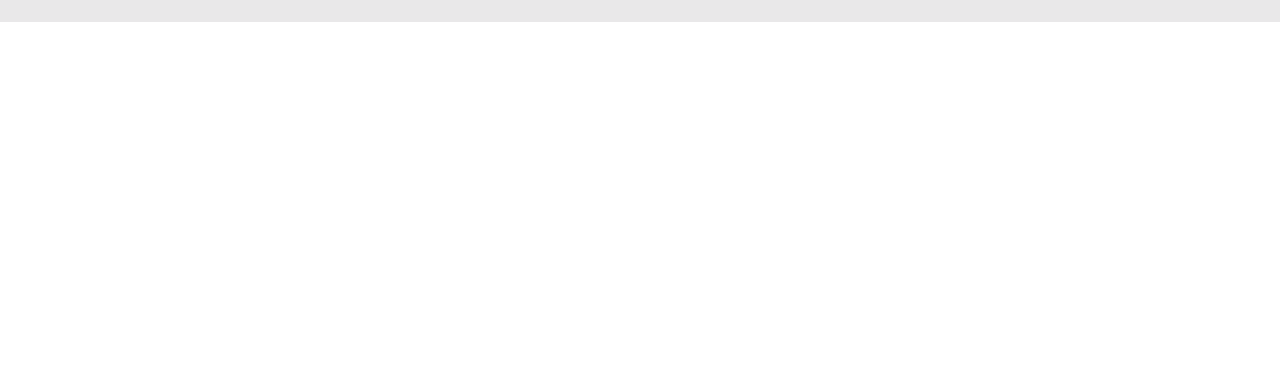
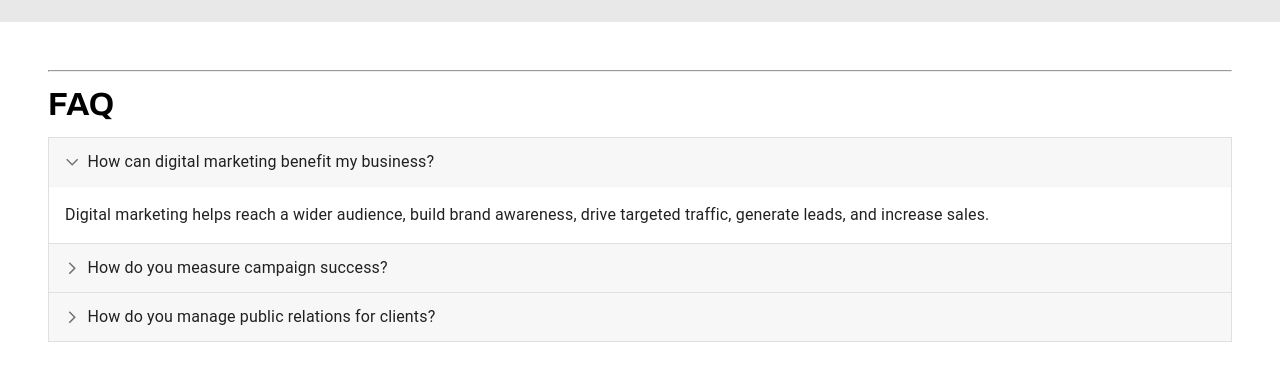
Before and after one commit to Aniket-Patel-swg/stories_arabia_latest, a Next.js app: page / in a window 1280 px wide. Shown: the part 6012-6392 px from the top of the page. Before the commit the page ends 6034 px from the top, so only its background shows below. Built offline with nearby package versions, Linux system fonts and the light colour scheme; a web font is replaced by a local one.

Commit message:
Added FAQ section

```diff
--- /dev/null
+++ b/Components/FAQ.js
@@ -0,0 +1,108 @@
+import * as React from "react";
+import { styled } from "@mui/material/styles";
+import ArrowForwardIosSharpIcon from "@mui/icons-material/ArrowForwardIosSharp";
+import MuiAccordion from "@mui/material/Accordion";
+import MuiAccordionSummary from "@mui/material/AccordionSummary";
+import MuiAccordionDetails from "@mui/material/AccordionDetails";
+import Typography from "@mui/material/Typography";
+import styles from "../styles/FAQ.module.css";
+
+const Accordion = styled((props) => (
+  <MuiAccordion disableGutters elevation={0} square {...props} />
+))(({ theme }) => ({
+  border: `1px solid ${theme.palette.divider}`,
+  "&:not(:last-child)": {
+    borderBottom: 0,
+  },
+  "&:before": {
+    display: "none",
+  },
+}));
+
+const AccordionSummary = styled((props) => (
+  <MuiAccordionSummary
+    expandIcon={<ArrowForwardIosSharpIcon sx={{ fontSize: "0.9rem" }} />}
+    {...props}
+  />
+))(({ theme }) => ({
+  backgroundColor:
+    theme.palette.mode === "dark"
+      ? "rgba(255, 255, 255, .05)"
+      : "rgba(0, 0, 0, .03)",
+  flexDirection: "row-reverse",
+  "& .MuiAccordionSummary-expandIconWrapper.Mui-expanded": {
+    transform: "rotate(90deg)",
+  },
+  "& .MuiAccordionSummary-content": {
+    marginLeft: theme.spacing(1),
+  },
+}));
+
+const AccordionDetails = styled(MuiAccordionDetails)(({ theme }) => ({
+  padding: theme.spacing(2),
+  borderTop: "1px solid rgba(170, 170, 170, .125)",
+}));
+
+export default function FAQ() {
+  const [expanded, setExpanded] = React.useState("panel1");
+
+  const handleChange = (panel) => (event, newExpanded) => {
+    setExpanded(newExpanded ? panel : false);
+  };
+
+  return (
+    <div>
+      <div className={styles.FAQ}>
+        <hr />
+        <h1>FAQ</h1>
+        <Accordion
+          expanded={expanded === "panel1"}
+          onChange={handleChange("panel1")}
+        >
+          <AccordionSummary aria-controls="panel1d-content" id="panel1d-header">
+            <Typography>
+              How can digital marketing benefit my business?
+            </Typography>
+          </AccordionSummary>
+          <AccordionDetails>
+            <Typography>
+              Digital marketing helps reach a wider audience, build brand
+              awareness, drive targeted traffic, generate leads, and increase
+              sales.
+            </Typography>
+          </AccordionDetails>
+        </Accordion>
+        <Accordion
+          expanded={expanded === "panel2"}
+          onChange={handleChange("panel2")}
+        >
+          <AccordionSummary aria-controls="panel2d-content" id="panel2d-header">
+            <Typography>How do you measure campaign success?</Typography>
+          </AccordionSummary>
+          <AccordionDetails>
+            <Typography>
+              We measure success through key performance indicators (KPIs) like
+              website traffic, conversion rates, engagement metrics, and ROI.
+            </Typography>
+          </AccordionDetails>
+        </Accordion>
+        <Accordion
+          expanded={expanded === "panel3"}
+          onChange={handleChange("panel3")}
+        >
+          <AccordionSummary aria-controls="panel3d-content" id="panel3d-header">
+            <Typography>
+              How do you manage public relations for clients?
+            </Typography>
+          </AccordionSummary>
+          <AccordionDetails>
+            <Typography>
+              We manage PR by crafting compelling press releases, building media
+              relationships, handling crises, and enhancing brand reputation.
+            </Typography>
+          </AccordionDetails>
+        </Accordion>
+      </div>
+    </div>
+  );
+}
--- a/package.json
+++ b/package.json
@@ -9,6 +9,10 @@
     "lint": "next lint"
   },
   "dependencies": {
+    "@emotion/react": "^11.11.1",
+    "@emotion/styled": "^11.11.0",
+    "@mui/icons-material": "^5.14.1",
+    "@mui/material": "^5.14.2",
     "gsap": "^3.12.2",
     "next": "13.4.11",
     "react": "18.2.0",
--- a/pages/index.js
+++ b/pages/index.js
@@ -6,6 +6,7 @@ import Services from "../Components/Services";
 import About from "../Components/About";
 import Projects from "../Components/Projects";
 import Testimonails from "../Components/Testimonials";
+import FAQ from "../Components/FAQ";
 
 export default function Home() {
   useEffect(() => {
@@ -49,6 +50,7 @@ export default function Home() {
       <About />
       <Projects />
       <Testimonails />
+      <FAQ />
     </>
   );
 }
--- /dev/null
+++ b/styles/FAQ.module.css
@@ -0,0 +1,7 @@
+.FAQ{
+    margin: 48px;
+    font-family: 'Archivo';
+}
+.FAQ h1{
+    margin:  15px 0px;
+}
```
Also changed, not shown: 1 other file (tests, documents, lock files or other folders).
